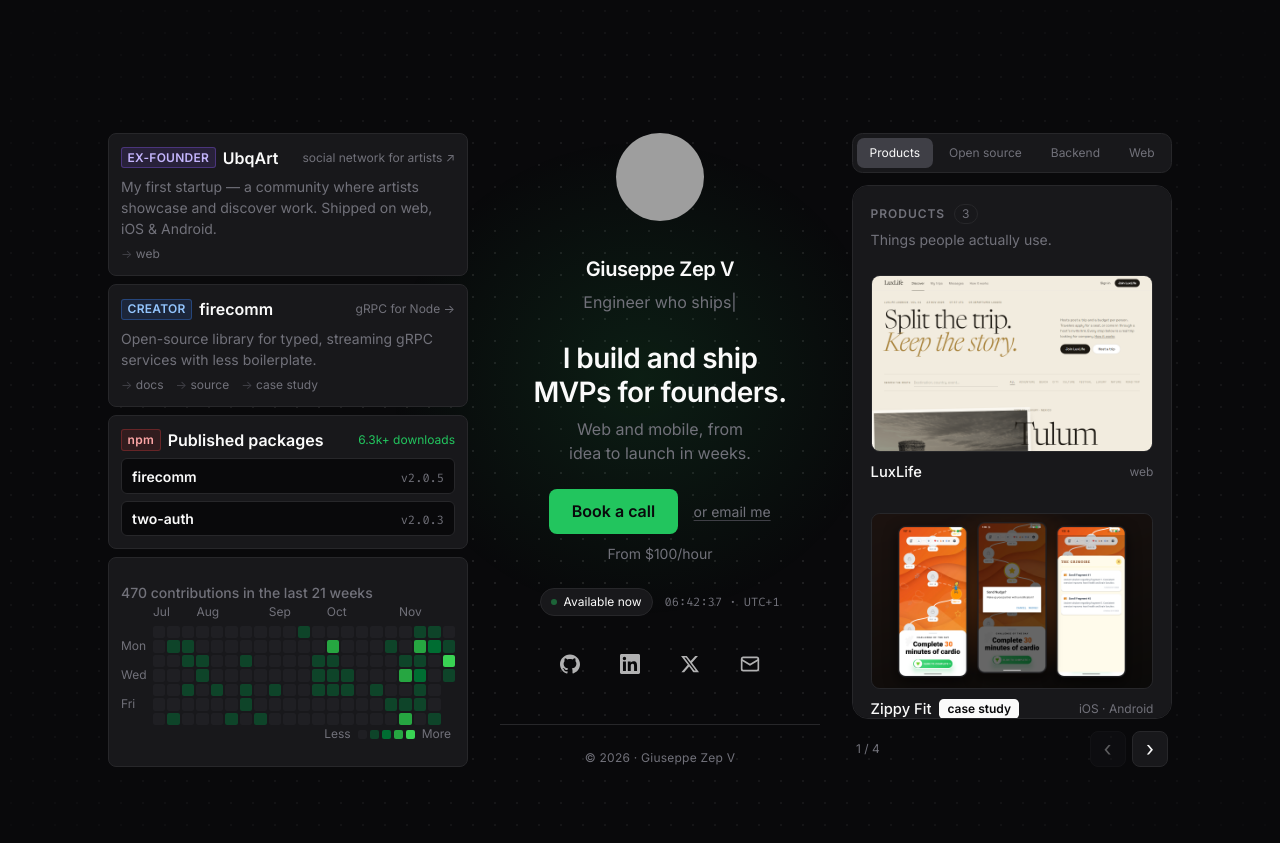
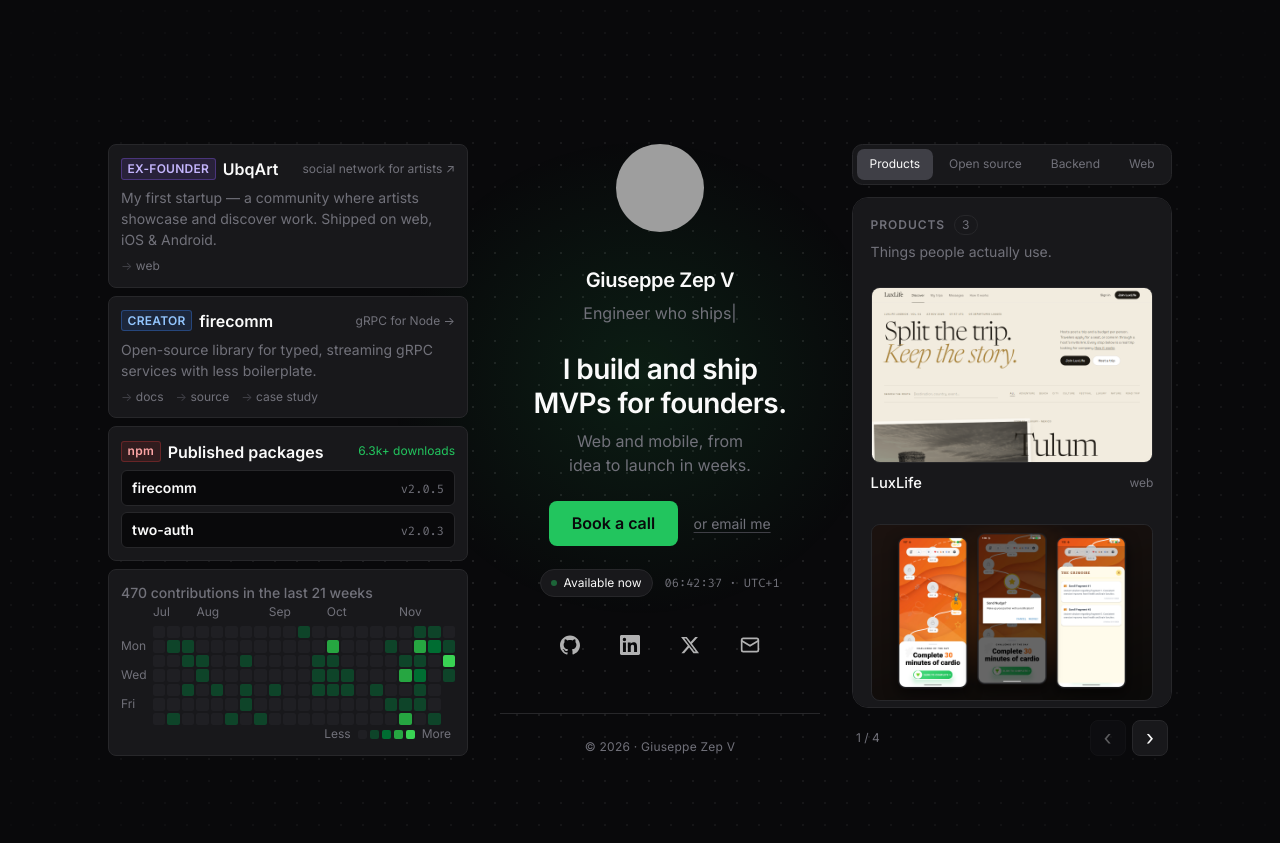
Before and after one commit to zepvalue/zepvalue.github.io, a Jekyll site: the page built from index.md, in a window 1280 px wide. Shown: the top 843 px of the page. Built offline with Jekyll 4.4.1, drawn with Linux system fonts in a browser that asks for light colours; grey boxes are pictures that could not be loaded.

Commit message:
feat: remove the hourly price from the hero

```diff
--- a/_data/hire.yml
+++ b/_data/hire.yml
@@ -3,5 +3,4 @@
 headline: "I build and ship MVPs for founders."
 sub: "Web and mobile, from idea to launch in weeks."
 calendly: "https://calendly.com/zepvalue"
-price: "$100/hour"
 availability: "Available now"
--- a/_layouts/home.html
+++ b/_layouts/home.html
@@ -83,7 +83,6 @@ layout: default
         <a class="btn-primary" href="{{ hire.calendly }}" target="_blank" rel="noopener">Book a call</a>
         <a class="cta-secondary" href="mailto:{{ site.json.contact.email }}">or email me</a>
       </div>
-      <p class="hero-price">From {{ hire.price }}</p>
 
       <div class="hero-status">
         <span class="uptime-badge">
```
Also changed, not shown: 1 other file.
